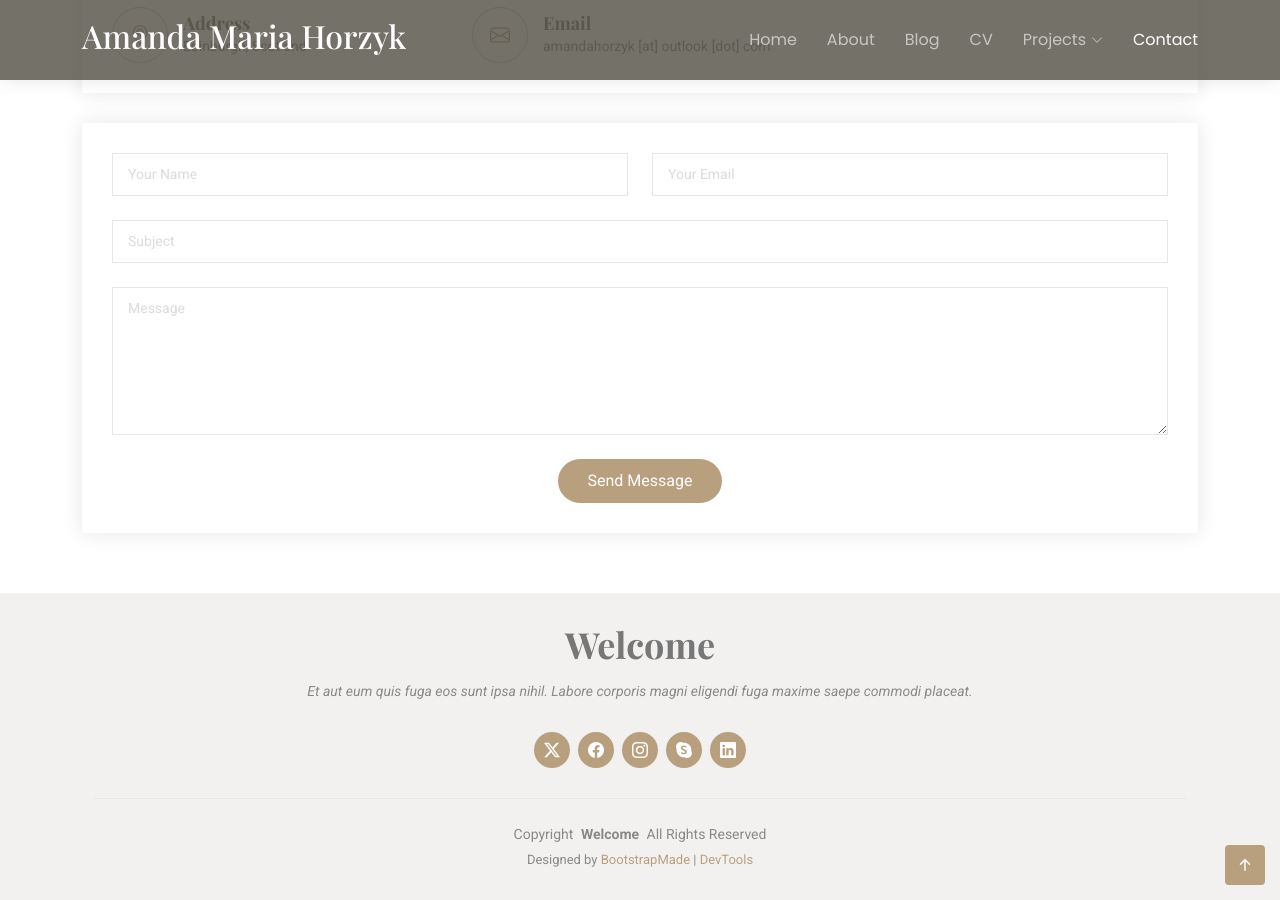
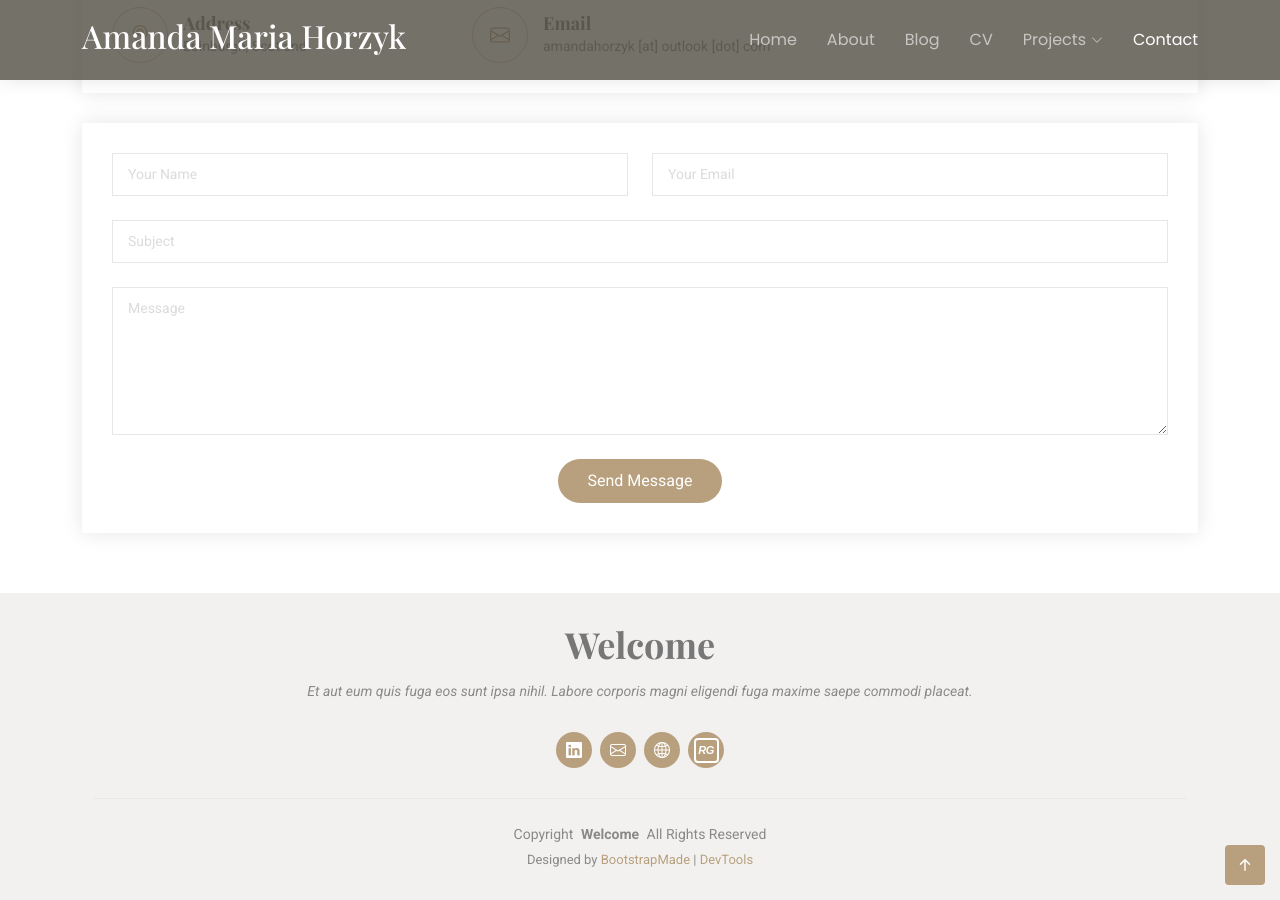
Before and after one commit to amandahorzyk/amandahorzyk.github.io, a Jekyll site: the page built from index.html, in a window 1280 px wide and 900 px high, scrolled down 4719 px. Built offline with Jekyll 4.4.1, drawn with Linux system fonts in a browser that asks for light colours; some web fonts are replaced.

Commit message:
update socials bottom

```diff
--- a/index.html
+++ b/index.html
@@ -95,7 +95,7 @@
         <div class="social-links">
           <!-- LinkedIn -->
           <a
-            href="https://www.linkedin.com/in/YOUR-LINKEDIN/"
+            href="https://www.linkedin.com/in/amanda-horzyk-73819016a"
             target="_blank"
             rel="noopener noreferrer"
             aria-label="LinkedIn profile"
@@ -114,7 +114,7 @@
 
           <!-- Research centre website -->
           <a
-            href="https://YOUR-RESEARCH-CENTRE-WEBSITE"
+            href="https://www.responsiblenlp.org/"
             target="_blank"
             rel="noopener noreferrer"
             aria-label="Research centre website"
@@ -125,7 +125,7 @@
 
           <!-- ResearchGate -->
           <a
-            href="https://www.researchgate.net/profile/YOUR-PROFILE"
+            href="https://www.researchgate.net/profile/Amanda-Horzyk-2"
             target="_blank"
             rel="noopener noreferrer"
             aria-label="ResearchGate profile"
@@ -665,11 +665,11 @@
       <h3 class="sitename">Welcome</h3>
       <p>Et aut eum quis fuga eos sunt ipsa nihil. Labore corporis magni eligendi fuga maxime saepe commodi placeat.</p>
       <div class="social-links d-flex justify-content-center">
-        <a href=""><i class="bi bi-twitter-x"></i></a>
-        <a href=""><i class="bi bi-facebook"></i></a>
-        <a href=""><i class="bi bi-instagram"></i></a>
-        <a href=""><i class="bi bi-skype"></i></a>
-        <a href=""><i class="bi bi-linkedin"></i></a>
+        <a href="https://www.linkedin.com/in/amanda-horzyk-73819016a"><i class="bi bi-linkedin"></i></a>
+        <a href="mailto:amandahorzyk@outlook.com"><i class="bi bi-envelope"></i></a>
+        <a href="https://www.responsiblenlp.org/"><i class="bi bi-globe2"></i></a>
+        <a href="https://www.researchgate.net/profile/Amanda-Horzyk-2"><i class="researchgate-icon" aria-hidden="true">RG</i> </a>
+
       </div>
       <div class="container">
         <div class="copyright">
```
Also changed, not shown: other parts of index.html (+1 -1 lines).
